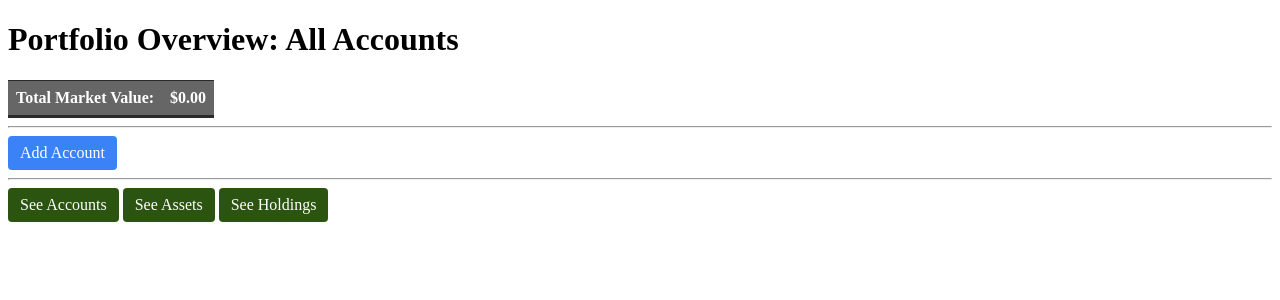
After one commit to shiehm/portfolio_app, a Flask app: template templates/accounts.html in a window 1280 px wide. The commit adds this page. Shown: the top 300 px of the page. Run offline with Flask 3, Linux system fonts and the light colour scheme; the template is opened without the code that fills it, so the values that code supplies are empty; some libraries are stand-ins or nearby versions.

Commit message:
assded asset and account view, fixed titles

```diff
--- a/app.py
+++ b/app.py
@@ -37,10 +37,6 @@ def get_holdings():
         lists = g.storage.all_holdings()
     else:
         lists = g.storage.account_holdings(account_id)
-        # if holdings:
-        #     lists = holdings
-        # else:
-        #     lists = [{}]
 
     return render_template('holdings.html',
                             columns=columns,
@@ -50,20 +46,13 @@ def get_holdings():
 
 @app.route('/accounts')
 def get_accounts():
-    pass
-    # lists = g.storage.all_accounts()
-    # return render_template('accounts.html', lists=lists)
+    lists = g.storage.account_totals()
+    return render_template('accounts.html', lists=lists)
 
 @app.route('/assets')
 def get_assets():
-    pass
-    # lists = g.storage.all_assets()
-    # return render_template('assets.html', lists=lists)
-
-# @app.route('/holdings/<int:account_id>')
-# def show_holdings_for_account(account_id):
-#     lists = g.storage.account_holdings(account_id)
-#     return render_template('holdings.html', lists=lists)
+    lists = g.storage.all_assets()
+    return render_template('assets.html', lists=lists)
 
 @app.route('/accounts/new')
 def add_account():
@@ -142,14 +131,14 @@ def delete_asset():
     asset_id = request.form.get('asset_id', 0)
     g.storage.delete_asset(asset_id)
     flash("The asset has been deleted.", "success")
-    return redirect(url_for('get_holdings'))
+    return redirect(url_for('get_assets'))
 
 @app.route("/accounts/delete", methods=["POST"])
 def delete_account():
     account_id = request.form.get('account_id', 0)
     g.storage.delete_account(account_id)
     flash("The account has been deleted.", "success")
-    return redirect(url_for('get_holdings'))
+    return redirect(url_for('get_accounts'))
 
 if __name__ == "__main__":
     if os.environ.get('FLASK_ENV') == 'production':
--- a/portfolio/database_persistence.py
+++ b/portfolio/database_persistence.py
@@ -12,7 +12,7 @@ logger = logging.getLogger(__name__)
 class DatabasePersistence:
     def __init__(self):
         self._setup_schema()
-        self._BASE_HOLDINGS_QUERY = """
+        self._BASE_HOLDINGS_QUERY = '''
             SELECT
                 accounts.account_name,
                 accounts.account_type,
@@ -28,7 +28,7 @@ class DatabasePersistence:
             FROM accounts
             LEFT JOIN holdings ON accounts.id = holdings.account_id
             LEFT JOIN assets ON assets.id = holdings.asset_id
-        """
+        '''
 
     def _setup_schema(self):
         with self._database_connect() as connection:
@@ -222,7 +222,7 @@ class DatabasePersistence:
 
     def update_holding(self, holding_id, shares):
         query = 'UPDATE holdings SET shares = %s WHERE id = %s'
-        logger.info('Executing query: %s with shares = %s, id: %s', query, shares, holding_id)
+        logger.info('Executing query: %s with shares: %s, id: %s', query, shares, holding_id)
         with self._database_connect() as connection:
             with connection.cursor() as cursor:
                 cursor.execute(query, (shares, holding_id))
@@ -247,3 +247,25 @@ class DatabasePersistence:
         with self._database_connect() as connection:
             with connection.cursor() as cursor:
                 cursor.execute(query, (account_id,))
+
+    def account_totals(self):
+        query = f'''
+            WITH base_query AS ({self._BASE_HOLDINGS_QUERY})
+
+            SELECT
+                account_name,
+                account_type,
+                account_id,
+                COUNT(ticker) AS number_holdings,
+                SUM(market_value) AS total_market_value
+            FROM base_query
+            GROUP BY account_name, account_type, account_id
+        '''
+        logger.info('Executing query: %s', query)
+        with self._database_connect() as connection:
+            with connection.cursor(cursor_factory=DictCursor) as cursor:
+                cursor.execute(query)
+                results = cursor.fetchall()
+
+        accounts = [dict(lst) for lst in results]
+        return accounts
--- a/static/style.css
+++ b/static/style.css
@@ -1,4 +1,4 @@
-.btn {
+.btn-add {
   display: inline-block;
   padding: 0.5rem 0.75rem;
   background: #3b82f6;
@@ -6,9 +6,19 @@
   text-decoration: none;
   border-radius: 4px;
 }
-.btn:hover { background: #2563eb; }
+.btn-add:hover { background: #2563eb; }
 
-.row-btn {
+.btn-view {
+  display: inline-block;
+  padding: 0.5rem 0.75rem;
+  background: #2a5410;
+  color: #fff;
+  text-decoration: none;
+  border-radius: 4px;
+}
+.btn-add:hover { background: #1e4d08; }
+
+.btn-row {
   text-align: center;
 }
 
@@ -27,6 +37,7 @@
 .holdings td {
   padding: 8px;
   border-top: 1px solid #ddd;   /* horizontal lines only */
+  border-bottom: 1px solid #ddd;   /* horizontal lines only */
   white-space: nowrap;
   overflow: hidden;
 }
@@ -39,3 +50,11 @@
 .holdings tbody tr:nth-child(odd) {
   background: #fafafa;    /* zebra stripes */
 }
+
+.total-row td {
+  background: #666666;
+  color: #fff;
+  font-weight: 600;
+  border-top: 3px solid #2a2a2a;
+  border-bottom: 3px solid #2a2a2a;
+}
--- /dev/null
+++ b/templates/accounts.html
@@ -0,0 +1,53 @@
+{% extends 'layout.html' %}
+
+{% block content %}
+<header>
+    <h1>Portfolio Overview: All Accounts</h1>
+</header>
+
+<div class="table-wrap">
+    <table class="holdings">
+        <thead>
+            <tr>
+                {% for column in lists[0].keys() if column != 'account_id' %}
+                    <th>{{ column | replace('_', ' ') | title }}</th>
+                {% endfor %}
+            </tr>
+        </thead>
+        <tbody>
+            {% for dic in lists %}
+                <tr>
+                    {% for key, value in dic.items() if key != 'account_id' %}
+                        {% if key == 'total_market_value' %}
+                            <td class="currency">${{ "{:,.2f}".format(value | float) }}</td>
+                        {% elif key == 'number_holdings' %}
+                            <td class="number">{{ "{:,}".format(value | int) }}</td>
+                        {% else %}
+                            <td>{{ value }}</td>
+                        {% endif %}
+                    {% endfor %}
+                    <td>
+                        <form class="btn-row" method="post" action="{{ url_for('delete_account') }}">
+                            <input type="hidden" name="account_id" value="{{ dic['account_id'] }}">
+                            <button type="submit" class="delete">Delete</button>
+                        </form>
+                    </td>
+                </tr>
+            {% endfor %}
+        </tbody>
+        {% set total_market_value = lists | map(attribute='total_market_value') | map('default', 0, true) | sum(start=0) %}
+        <tfoot>
+            <tr class="total-row">
+                <td colspan="3"><strong>Total Market Value:</strong></td>
+                <td class="currency"><strong>${{ "{:,.2f}".format(total_market_value | float) }}</strong></td>
+            </tr>
+        </tfoot>
+    </table>
+</div>
+{% endblock %}
+
+{% block links %}
+<div class="actions">
+  <a class="btn-add" href="{{ url_for('add_account') }}">Add Account</a>
+</div>
+{% endblock %}
--- a/templates/layout.html
+++ b/templates/layout.html
@@ -7,10 +7,27 @@
   </head>
 </html>
 <body>
+  <header>
+    {% with messages = get_flashed_messages(with_categories=true) %}
+      {% if messages %}
+        {% for category, message in messages %}
+          <div class="flash {{ category }}">
+            <p>{{ message }}</p>
+          </div>
+        {% endfor %}
+      {% endif %}
+    {% endwith %}
+  </header>
     {% block content %}
     {% endblock %}
 
+  <hr>
     {% block links %}
-        <a href="{{ url_for('get_holdings') }}">See Holdings</a>
     {% endblock %}
-</body>
+
+  <hr>
+    <a class="btn-view" href="{{ url_for('get_accounts') }}">See Accounts</a>
+    <a class="btn-view" href="{{ url_for('get_assets') }}">See Assets</a>
+    <a class="btn-view" href="{{ url_for('get_holdings') }}">See Holdings</a>
+
+  </body>
```
Also changed, not shown: templates/assets.html (added, +44 -0 lines), templates/holdings.html (+17 -9 lines).
